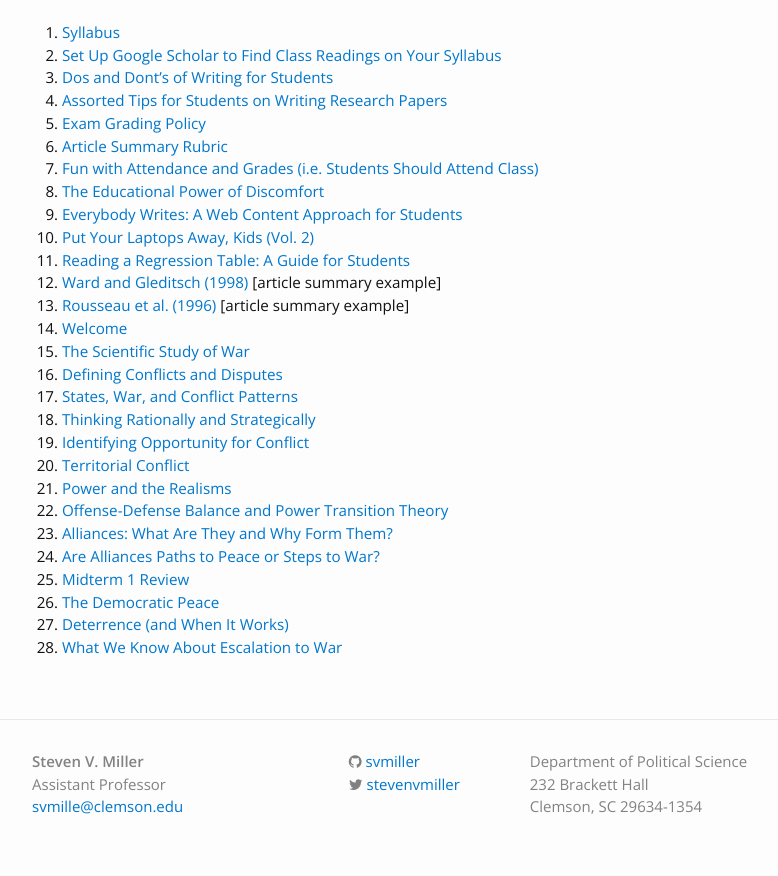
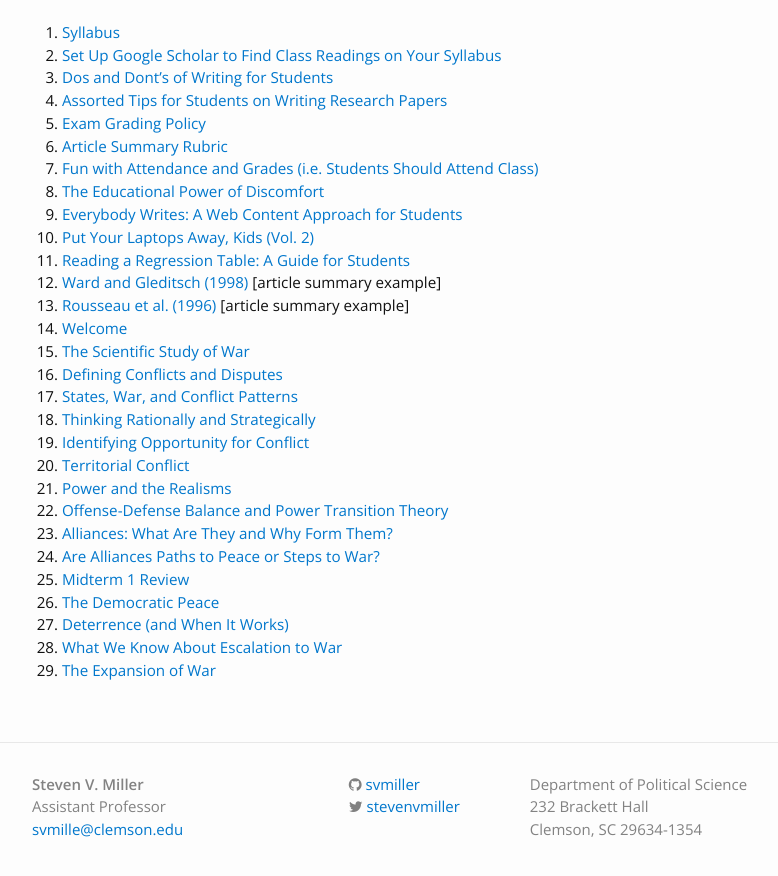
Before and after one commit to svmiller/svmiller.github.io, a Jekyll site: the page built from teaching/posc-3610.md, in a window 1280 px wide and 900 px high, scrolled down 783 px. Shown: the top 876 px of the window, without its empty margins (163-941 px from the left). Built offline with Jekyll 4.4.1, drawn with Linux system fonts in a browser that asks for light colours; nearby versions of some CDN libraries; some web fonts are replaced.

Commit message:
add lectures for 3610 kids who are taking a map quiz right now and not reading the prompt of this commit message.

```diff
--- a/teaching/posc-3610.md
+++ b/teaching/posc-3610.md
@@ -39,6 +39,7 @@
 26. [The Democratic Peace](https://www.dropbox.com/s/0cs91l091q9rk2v/posc3610-lecture-dp-1.pdf?dl=0)
 27. [Deterrence (and When It Works)](https://www.dropbox.com/s/0f53swqoe0kxc6s/posc3610-lecture-deterrence-1.pdf?dl=0)
 28. [What We Know About Escalation to War](https://www.dropbox.com/s/ryuycudbzoyjuih/posc3610-lecture-escalation-1.pdf?dl=0)
+29. [The Expansion of War](https://www.dropbox.com/s/hv0wmxmua6iso4m/posc3610-lecture-war-evolution-1.pdf?dl=0)
 
 <!--
 3. [Dos and Dont's of Writing for Students](http://svmiller.com/blog/2015/06/dos-and-donts-of-writing-for-students/)
```
